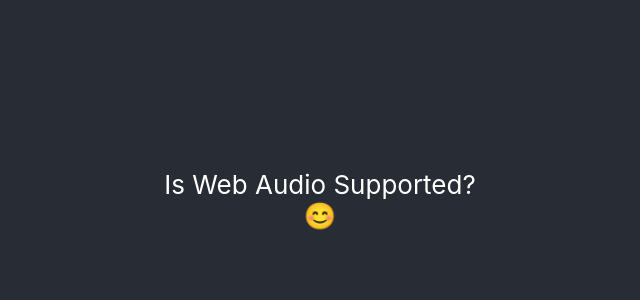
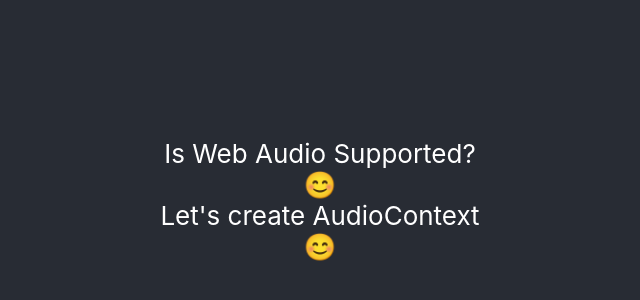
Before and after one commit to avroshk/_audio-on-web, a React (Create React App) app: page / in a window 1280 px wide. Shown: the part 200-500 px from the top of the page, without its empty margins (320-960 px from the left). Built offline with nearby package versions, Linux system fonts and the light colour scheme; the HTML template or start-up script is replaced by a standard one.

Commit message:
Check Web Audio Support and AudioContext

```diff
--- a/src/App.js
+++ b/src/App.js
@@ -2,6 +2,7 @@ import React, { Component } from 'react';
 import './App.css';
 
 const IS_WEB_AUDIO_SUPPORTED = window.AudioContext || window.webkitAudioContext ? true : false
+const audioCtx = IS_WEB_AUDIO_SUPPORTED ? window.AudioContext || window.webkitAudioContext : null
 
 class App extends Component {
   render() {
@@ -9,7 +10,9 @@ class App extends Component {
       <div className="App">
         <header className="App-header">
             Is Web Audio Supported?
-            <div>{IS_WEB_AUDIO_SUPPORTED ? "😊" : "☹️"}</div>
+            <div>{IS_WEB_AUDIO_SUPPORTED ? "😊" : "😰"}</div>
+            Let's create AudioContext
+            <div>{audioCtx ? "😊" : "😰"}</div>
         </header>
       </div>
     );
```
